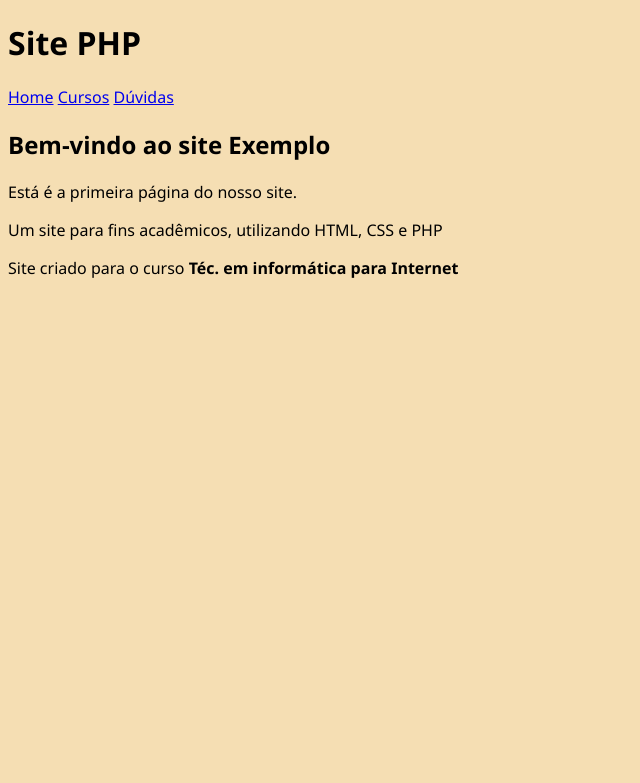
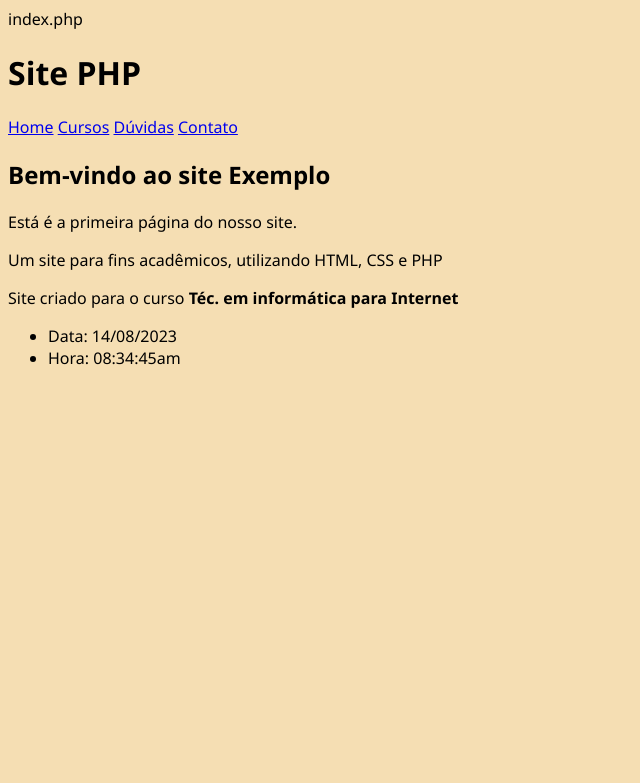
Before and after one commit to 77bueno/aulas-php, a PHP site: page /index.php in a window 1280 px wide. Shown: the top 783 px of the page, without its empty margins (0-640 px from the left). Run offline with PHP 8.4, Linux system fonts and the light colour scheme.

Commit message:
Criando a página contato, e usando o require

```diff
--- /dev/null
+++ b/09-site/contato.php
@@ -0,0 +1,5 @@
+<?php require "includes/cabecalho.php"?>
+
+<p>Lorem ipsum dolor sit amet, consectetur adipisicing elit. Sapiente nulla quidem distinctio, nihil, quae vel, incidunt ut exercitationem tempore quos aperiam repudiandae quaerat illo. Asperiores velit ea voluptate enim exercitationem!</p>
+
+<?php require "includes/rodape.php"?>
--- a/09-site/includes/cabecalho.php
+++ b/09-site/includes/cabecalho.php
@@ -1,3 +1,9 @@
+<?php
+$arquivos = basename($_SERVER["PHP_SELF"]);
+echo $arquivos
+// Usar o match ou case, pra fazer o title
+
+?>
 <!DOCTYPE html>
 <html lang="pt-br">
 <head>
@@ -13,6 +19,7 @@
             <a href="index.php">Home</a>
             <a href="cursos.php">Cursos</a>
             <a href="duvidas.php">Dúvidas</a>
+            <a href="contato.php">Contato</a>
         </nav>
     </header>
 
--- a/09-site/includes/rodape.php
+++ b/09-site/includes/rodape.php
@@ -2,6 +2,16 @@
 
     <footer>
         <p>Site criado para o curso <b>Téc. em informática para Internet</b></p>
+<?php
+date_default_timezone_set("America/Sao_Paulo");
+
+$data = date("d/m/Y");
+$hora = date("H:i:sa");
+?>
+<ul>
+    <li>Data: <?=$data?></li>
+    <li>Hora: <?=$hora?></li>
+</ul>
     </footer>
 </body>
 </html>
```
